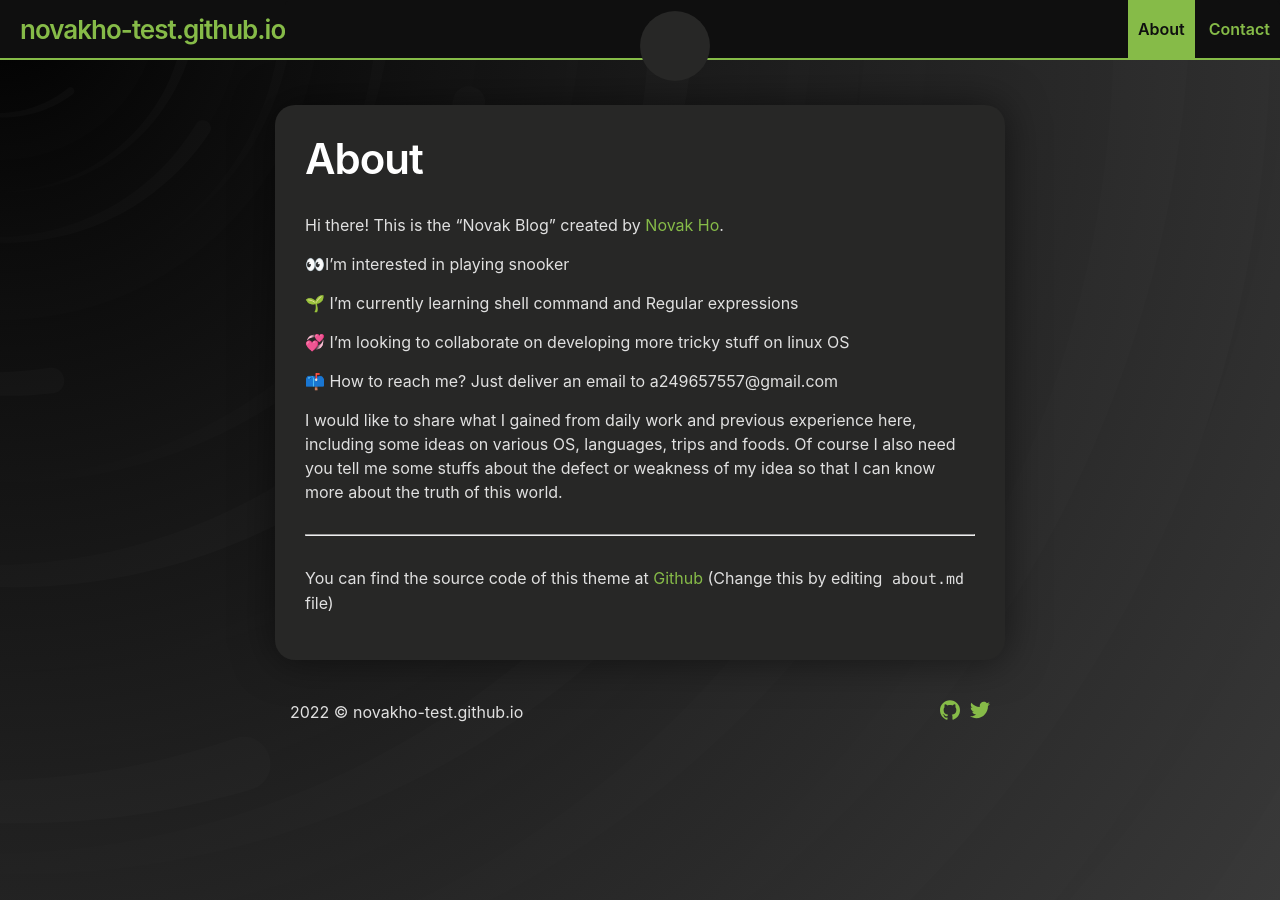
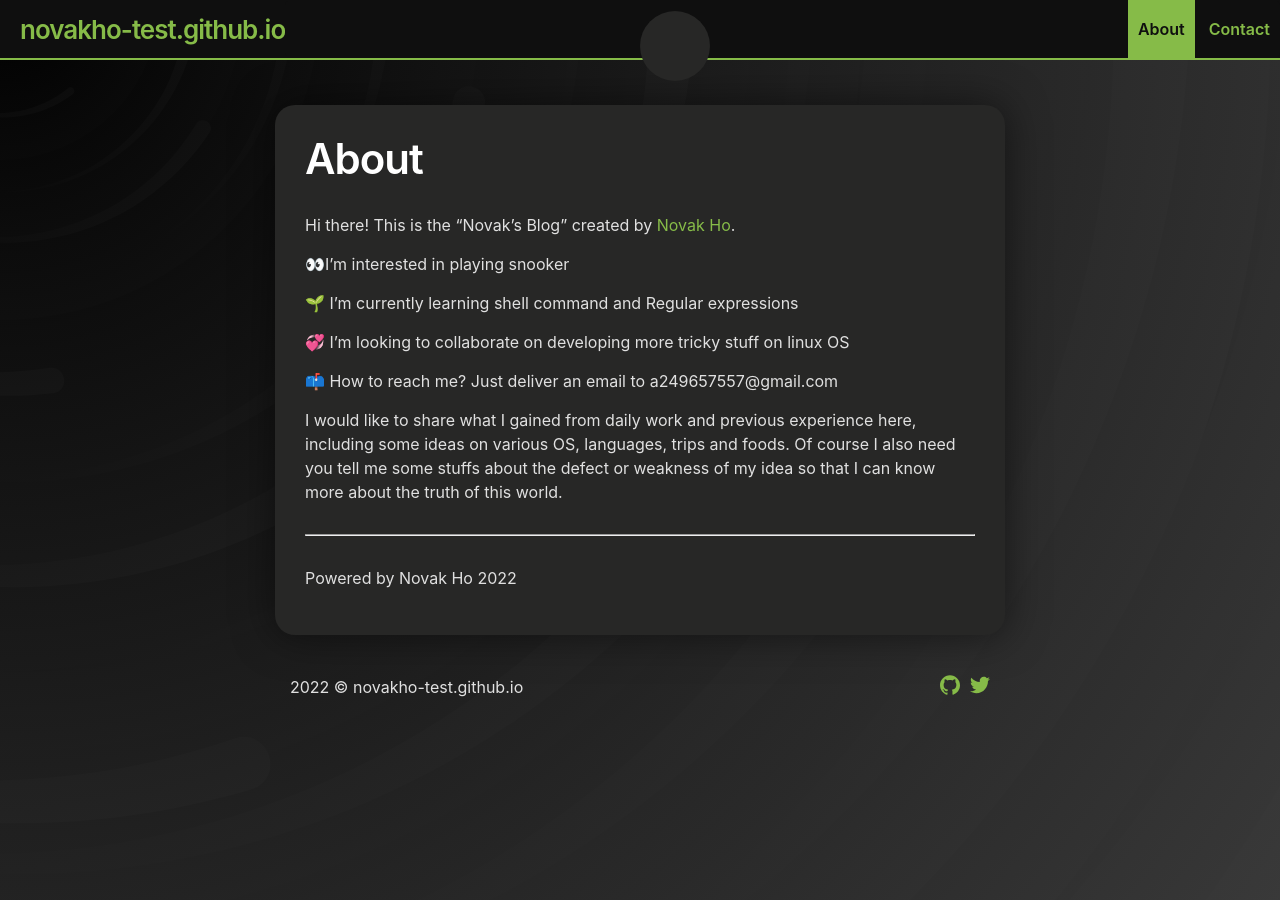
Before and after one commit to novakho/novakho-test.github.io, a Jekyll site: the page built from about.md, in a window 1280 px wide. Built offline with Jekyll 4.4.1, drawn with Linux system fonts in a browser that asks for light colours.

Commit message:
Update about.md

```diff
--- a/about.md
+++ b/about.md
@@ -3,7 +3,7 @@ title: About
 layout: page
 ---
 
-Hi there! This is the "Novak Blog" created by <a rel="me" target="_blank" href="https://twitter.com/_SupunKavinda">Novak Ho</a>.
+Hi there! This is the "Novak's Blog" created by <a rel="me" target="_blank" href="https://twitter.com/_SupunKavinda">Novak Ho</a>.
 
 👀I’m interested in playing snooker
 
@@ -16,5 +16,4 @@ Hi there! This is the "Novak Blog" created by <a rel="me" target="_blank" href="
 I would like to share what I gained from daily work and previous experience here, including some ideas on various OS, languages, trips and foods. Of course I also need you tell me some stuffs about the defect or weakness of my idea so that I can know more about the truth of this world.
 
 ---
-You can find the source code of this theme at <a href="https://github.com/SupunKavinda/jekyll-theme-leaf">Github</a>
-(Change this by editing `about.md` file)
+Powered by Novak Ho 2022
```
